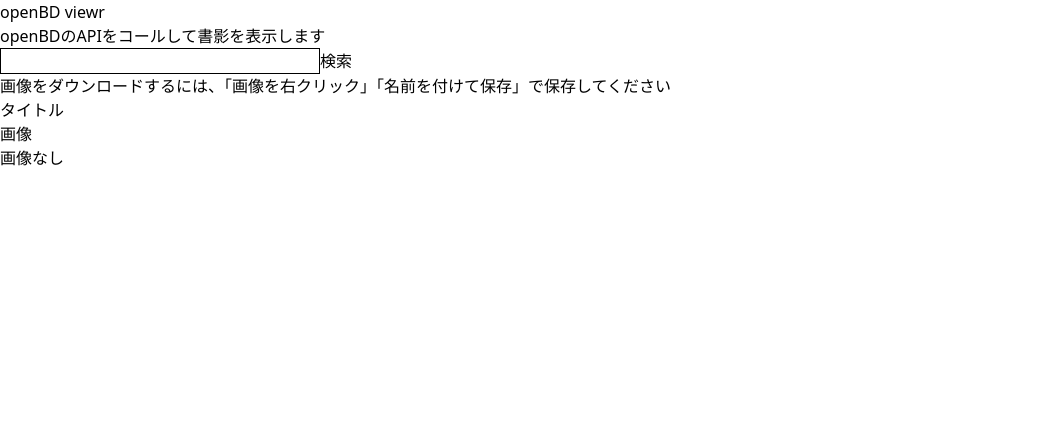
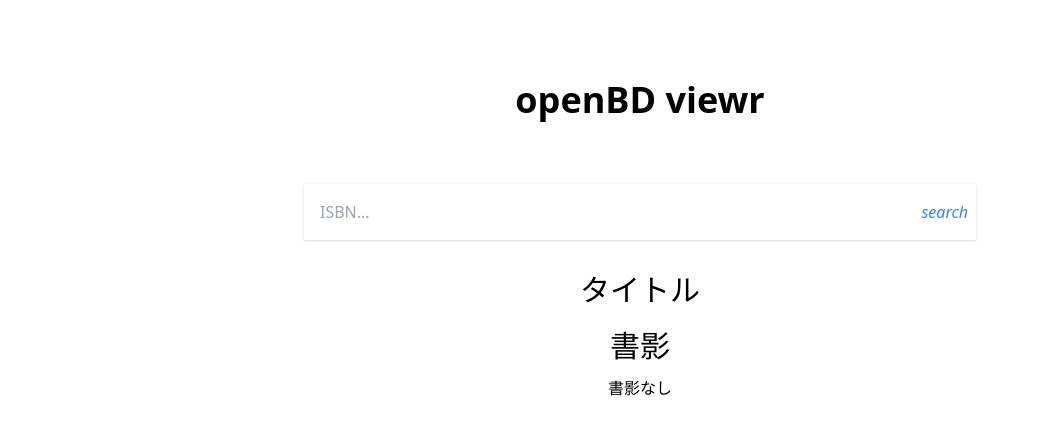
Before and after one commit to gennei/openbd-viewer, a Nuxt app: page / in a window 1280 px wide. Shown: the top 434 px of the page, without its empty margins (0-1040 px from the left). Built offline with nearby package versions, Linux system fonts and the light colour scheme.

Commit message:
簡単なレイアウトだけ実装

```diff
--- a/pages/index.vue
+++ b/pages/index.vue
@@ -1,19 +1,24 @@
 <template>
-<div id="main">
-  <h1>openBD viewr</h1>
-  <div>openBDのAPIをコールして書影を表示します</div>
-  <div class="form">
-    <input type="text" class="border border-black w-80" v-model="isbn">
-    <button class="search" @click="onClick">検索</button>
+<div id="main" class="m-auto max-w-2xl text-center mt-20">
+  <h1 class="text-4xl font-bold text">openBD viewr</h1>
+
+  <div class="shadow flex mt-16">
+      <input class="w-full rounded p-4" type="text" placeholder="ISBN..." v-model="isbn">
+      <button class="bg-white w-auto flex justify-end items-center text-blue-500 p-2 hover:text-blue-400" @click="onClick">
+          <i class="material-icons">search</i>
+      </button>
   </div>
-  <div class="result">
-    <p>画像をダウンロードするには、「画像を右クリック」「名前を付けて保存」で保存してください</p>
-    <p>タイトル</p>
-    <div class="title">{{ title }}</div>
-    <p>画像</p>
-    <span v-if="cover === ''">画像なし</span>
-    <img v-else :src="cover">
+
+  <div class="result mt-8">
+    <p class="text-3xl">タイトル</p>
+    <div class="title mt-3">{{ title }}</div>
+    <p class="text-3xl mt-5">書影</p>
+    <p class="mt-3">
+      <span v-if="cover === ''" class="">書影なし</span>
+      <img v-else :src="cover" class="m-auto">
+    </p>
   </div>
+
 </div>
 </template>
 
```
Also changed, not shown: 2 other files (tests, documents, lock files or other folders).
